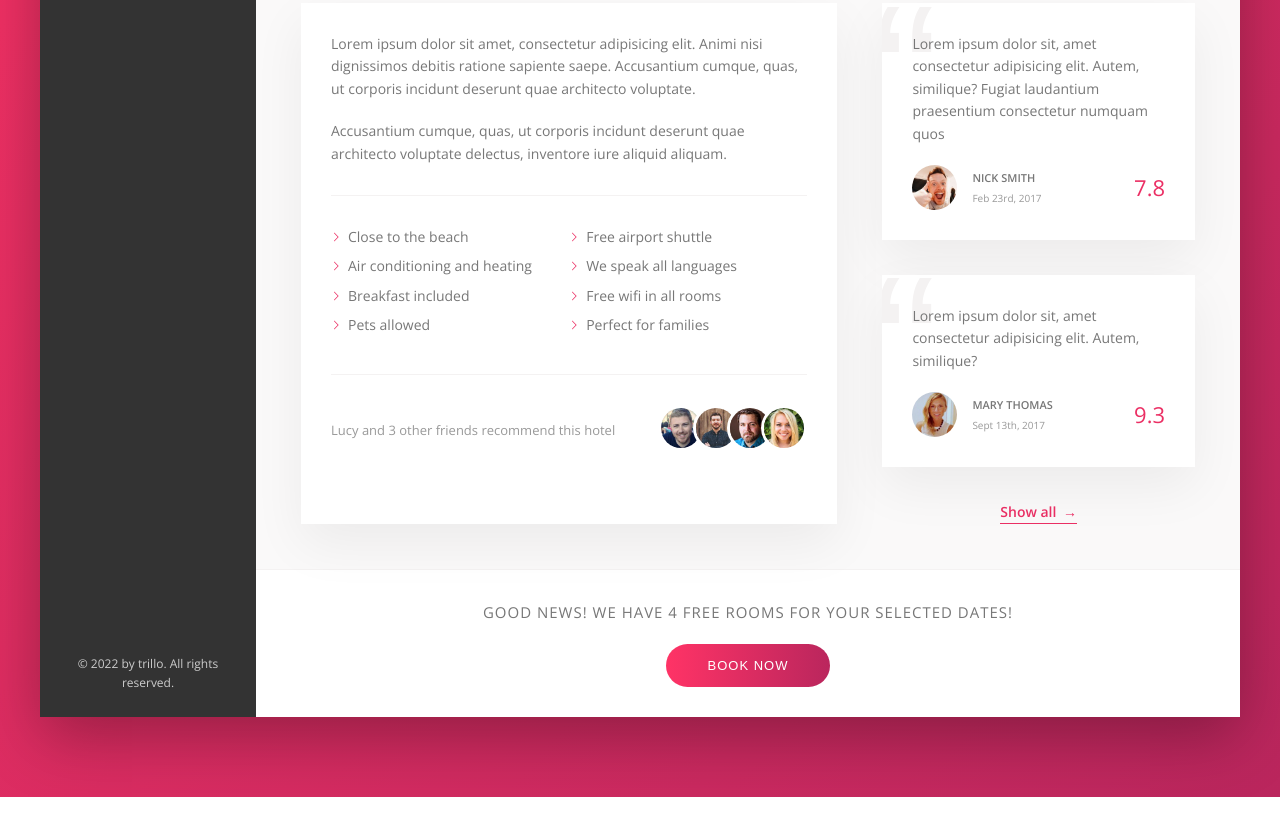
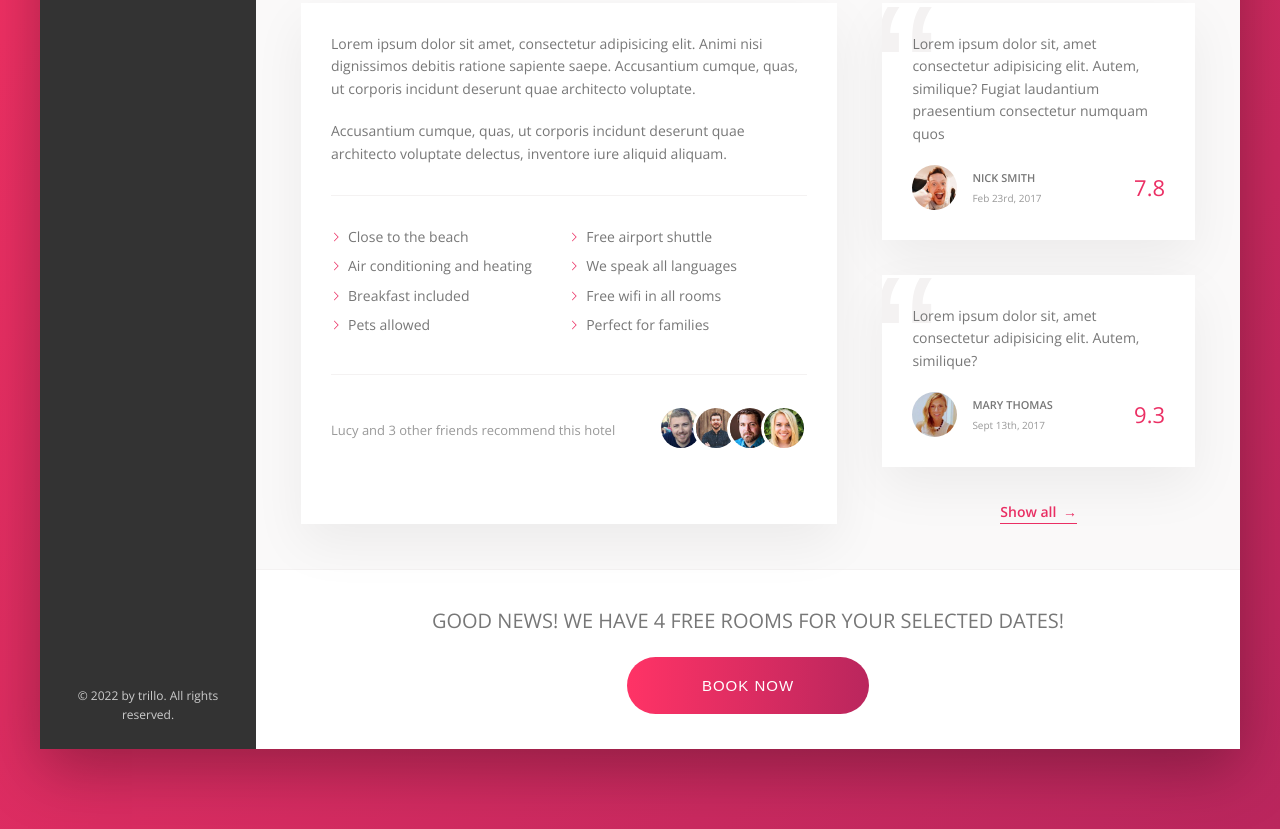
Before and after one commit to Mully7773/Trillo, a website: page index.html in a window 1280 px wide. Shown: the part 640-1469 px from the top of the page. Before the commit the page ends 1437 px from the top, so only its background shows below. Drawn offline with nearby package versions, Linux system fonts and the light colour scheme.

Commit message:
Finish CTA section along with styling and new button animation

```diff
--- a/index.html
+++ b/index.html
@@ -247,12 +247,16 @@
               <button class="btn-inline">Show all <span>&rarr;</span></button>
             </div>
           </div>
-
           <div class="cta-section">
             <h2 class="cta-section__heading">
               Good news! We have 4 free rooms for your selected dates!
             </h2>
-            <button class="cta-section__button">Book now</button>
+            <button class="cta-section__button">
+              <span class="cta-section__button--visible">Book now</span>
+              <span class="cta-section__button--invisible"
+                >Only 4 rooms left</span
+              >
+            </button>
           </div>
         </main>
       </div>
--- a/sass/_components.scss
+++ b/sass/_components.scss
@@ -457,18 +457,17 @@
   }
 }
 
+// Call-to-action section
 .cta-section {
   &__heading {
+    font-size: 2rem;
     text-transform: uppercase;
     font-weight: 400;
-    letter-spacing: 0.1rem;
   }
 
   &__button {
     border: none;
-    border-radius: 5rem;
-    display: inline-block;
-    padding: 1.4rem 4.2rem;
+    border-radius: 100rem;
     background-image: linear-gradient(
       to right,
       var(--color-primary-light),
@@ -477,7 +476,49 @@
     color: var(--color-white);
     text-transform: uppercase;
     letter-spacing: 0.1rem;
-    font-size: 1.3rem;
+    font-size: 1.5rem;
+    font-weight: 300;
     cursor: pointer;
+    position: relative;
+    // Hides button content when it is outside of the actual button element ('Only 4 rooms left')
+    overflow: hidden;
+
+    // For common styles (all children selector)
+    & > * {
+      display: inline-block;
+      height: 100%;
+      width: 100%;
+      transition: all 0.2s;
+    }
+
+    &--visible {
+      padding: 2rem 7.5rem;
+    }
+
+    &--invisible {
+      position: absolute;
+      left: 0;
+      // Makes the element move up exactly the size of the element
+      top: -100%;
+      // padding left and right must be set to 0 in order for the text to fit
+      padding: 2rem 0;
+    }
+    &:hover {
+      background-image: linear-gradient(
+        to left,
+        var(--color-primary-light),
+        var(--color-primary-dark)
+      );
+    }
+    &:hover &--visible {
+      transform: translateY(100%);
+    }
+    &:hover &--invisible {
+      top: 0;
+    }
+    &:focus {
+      outline: none;
+      animation: pulsate 1s infinite;
+    }
   }
 }
--- a/sass/_layout.scss
+++ b/sass/_layout.scss
@@ -65,6 +65,7 @@
   align-items: center;
   justify-content: center;
   flex-direction: column;
-  padding: 3rem;
+  text-align: center;
+  padding: 3.5rem;
   gap: 2rem;
 }
```
Also changed, not shown: css/style.css, 1 other file.
